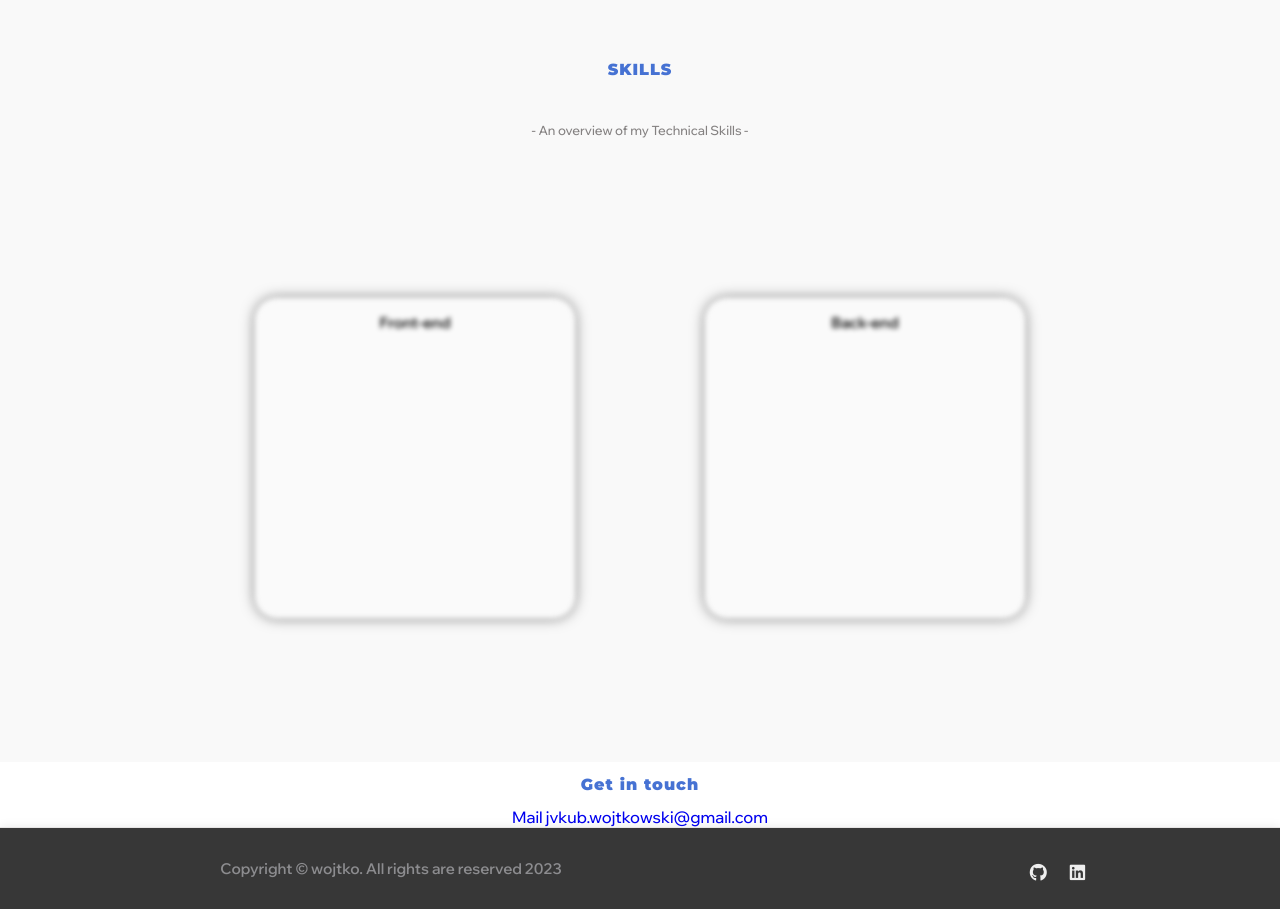
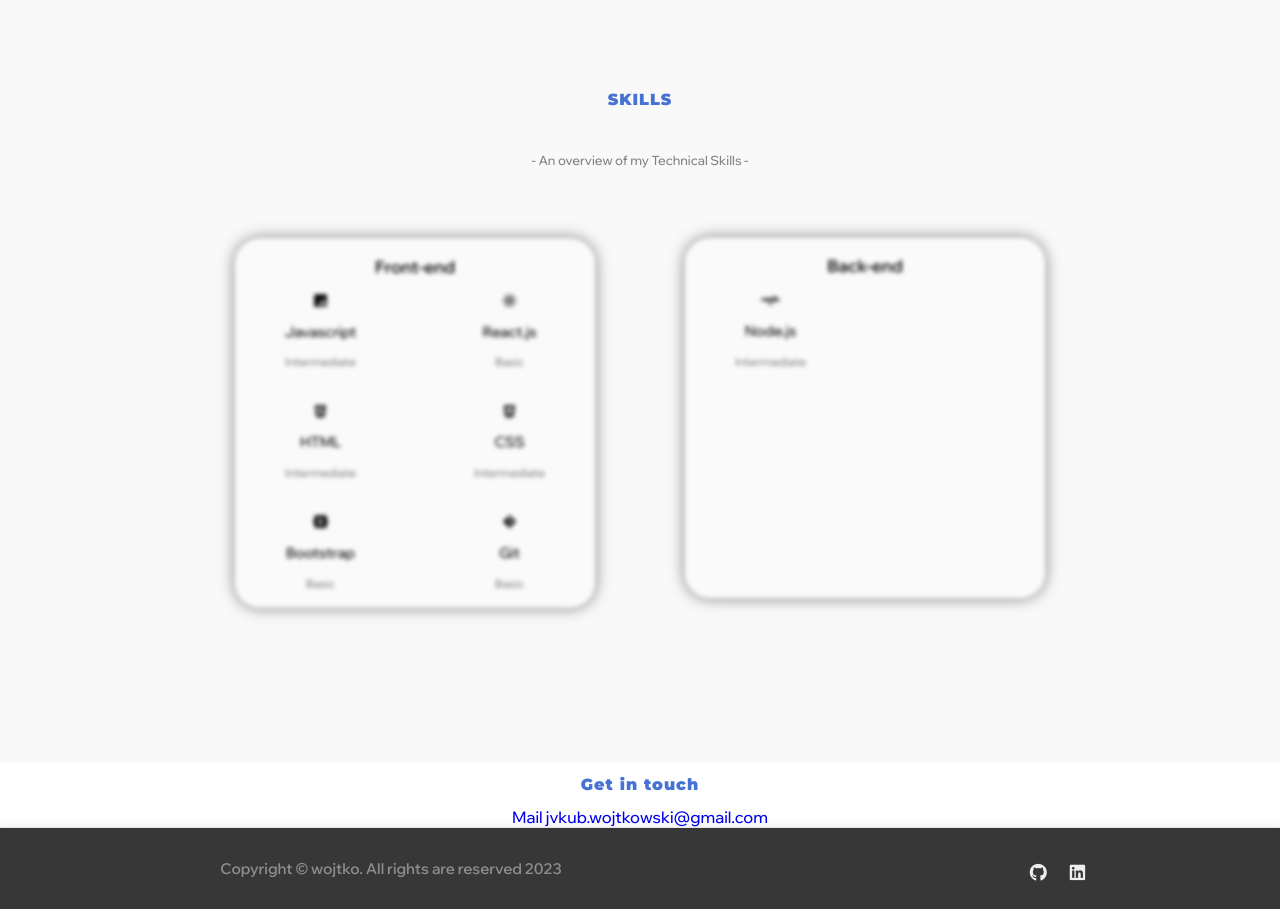
Before and after one commit to JakubWojtkowski/portfolio-website, a React (Create React App) app: page / in a window 1280 px wide. Shown: the part 1540-2449 px from the top of the page. Built offline with nearby package versions, Linux system fonts and the light colour scheme; some icons are missing.

Commit message:
Creating skill's card

```diff
--- a/public/styles.css
+++ b/public/styles.css
@@ -241,25 +241,35 @@ h2 {
   text-align: center;
   color: #000000;
   position: relative;
-  scale: 0.8;
-  filter: blur(3px);
+  scale: 0.9;
+  filter: blur(2.5px);
+  transition: all 0.4s ease;
 }
 
 .skill-item-card:hover {
-  color: #fafafa;
-  background-color: #000;
   scale: 1;
   filter: blur(0);
+  transform: translateY(-10px);
 }
 
 .skills-items:nth-child(2) {
-  transition-delay: 200ms;
+  transition-delay: 800ms;
 }
 .skills-items:nth-child(3) {
-  transition-delay: 400ms;
+  transition-delay: 1000ms;
 }
-.skills-items:nth-child(4) {
-  transition-delay: 600ms;
+
+.skill-item-card-box {
+  display: grid;
+  grid-template-columns: 1fr 1fr;
+  grid-gap: 20px;
+  align-items: center;
+  justify-content: center;
+}
+
+.skill-item-card-box-element {
+  display: flex;
+  flex-direction: column;
 }
 
 .footer {
--- a/src/components/Skills.jsx
+++ b/src/components/Skills.jsx
@@ -25,14 +25,53 @@ function Skills() {
     <section id="skills">
       <div class="middle-container">
         <div className="skills">
-          <h2>SKILLS</h2>
-          <span>- An overview of my Technical Skills -</span>
+          <h2 >SKILLS</h2>
+          <span style={{paddingBottom: "20px"}}>- An overview of my Technical Skills -</span>
           <div className="skills-items">
             <div className="skill-item-card hidden">
               <h3>Front-end</h3>
+              <div className="skill-item-card-box">
+                <div className="skill-item-card-box-element">
+                  <i class="fa-brands fa-js"></i>
+                  <p>Javascript</p>
+                  <span>Intermediate</span>
+                </div>
+                <div className="skill-item-card-box-element">
+                  <i class="fa-brands fa-react"></i>
+                  <p>React.js</p>
+                  <span>Basic</span>
+                </div>
+                <div className="skill-item-card-box-element">
+                  <i class="fa-brands fa-html5"></i>
+                  <p>HTML</p>
+                  <span>Intermediate</span>
+                </div>
+                <div className="skill-item-card-box-element">
+                  <i class="fa-brands fa-css3-alt"></i>
+                  <p>CSS</p>
+                  <span>Intermediate</span>
+                </div>
+                <div className="skill-item-card-box-element">
+                  <i class="fa-brands fa-bootstrap"></i>
+                  <p>Bootstrap</p>
+                  <span>Basic</span>
+                </div>
+                <div className="skill-item-card-box-element">
+                  <i class="fa-brands fa-git-alt"></i>
+                  <p>Git</p>
+                  <span>Basic</span>
+                </div>
+              </div>
             </div>
             <div className="skill-item-card hidden">
               <h3>Back-end</h3>
+              <div className="skill-item-card-box">
+                <div className="skill-item-card-box-element">
+                  <i class="fa-brands fa-node"></i>
+                  <p>Node.js</p>
+                  <span>Intermediate</span>
+                </div>
+              </div>
             </div>
           </div>
         </div>
```
